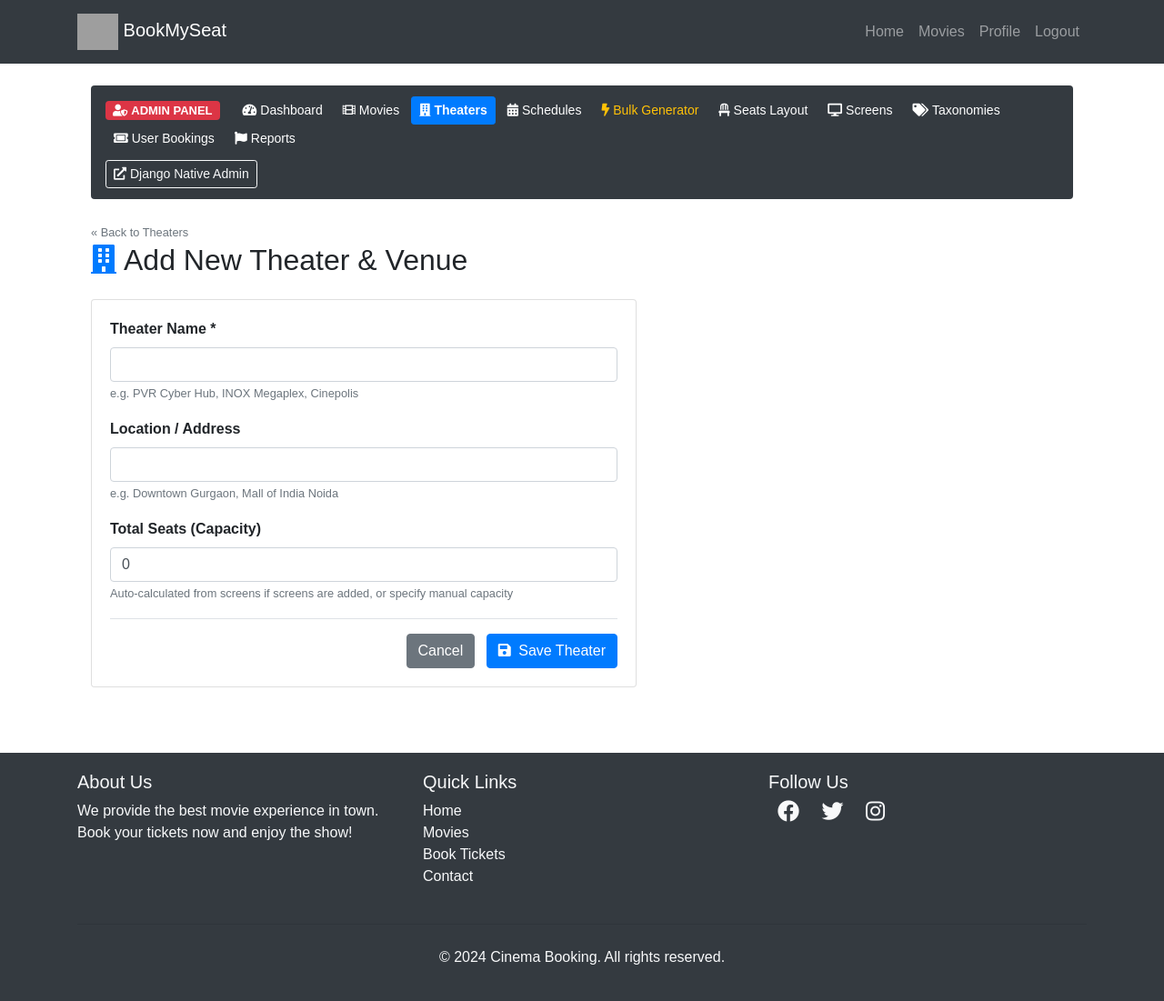
After one commit to sid551/BMS-Clone, a Django app: page /movies/manage/theaters/add/ in a window 1280 px wide. The commit adds this page. Shown: the whole page at 91% size. Run offline with Django 5.2, Linux system fonts and the light colour scheme; a user stored in the database is signed in; some libraries are stand-ins or nearby versions; grey boxes are pictures that could not be loaded.

Commit message:
New Changes

```diff
--- a/movies/models.py
+++ b/movies/models.py
@@ -198,13 +198,15 @@ class Screen(models.Model):
     def total_seats(self):
         return self.total_rows * self.seats_per_row
 
-    def generate_seats(self):
+    def generate_seats(self, force_resync=False):
         """Auto-generate seat layout grid for this screen if not present."""
         import string
         rows = list(string.ascii_uppercase[:min(self.total_rows, 26)])
 
         if self.seats.exists():
-            # Re-sync tiers if seats already exist
+            if not force_resync:
+                return
+            # Re-sync tiers if forced
             for row_idx, row_name in enumerate(rows):
                 if row_idx < max(1, int(len(rows) * 0.40)):
                     stype, mult = 'regular', 1.00
--- a/movies/urls.py
+++ b/movies/urls.py
@@ -22,6 +22,10 @@ urlpatterns = [
     path('manage/movies/add/', views.admin_movie_form, name='admin_movie_add'),
     path('manage/movies/<int:movie_id>/edit/', views.admin_movie_form, name='admin_movie_edit'),
     path('manage/movies/<int:movie_id>/delete/', views.admin_movie_delete, name='admin_movie_delete'),
+    path('manage/theaters/', views.admin_manage_theaters, name='admin_manage_theaters'),
+    path('manage/theaters/add/', views.admin_theater_form, name='admin_theater_add'),
+    path('manage/theaters/<int:theater_id>/edit/', views.admin_theater_form, name='admin_theater_edit'),
+    path('manage/theaters/<int:theater_id>/delete/', views.admin_theater_delete, name='admin_theater_delete'),
     path('manage/schedules/', views.admin_manage_schedules, name='admin_manage_schedules'),
     path('manage/schedules/add/', views.admin_schedule_form, name='admin_schedule_add'),
     path('manage/schedules/<int:schedule_id>/edit/', views.admin_schedule_form, name='admin_schedule_edit'),
--- a/movies/views.py
+++ b/movies/views.py
@@ -28,18 +28,16 @@ def is_staff_user(user):
 
 def movie_list(request):
     search_query = request.GET.get('search')
+    movies = Movie.objects.prefetch_related('genres', 'languages')
     if search_query:
-        movies = Movie.objects.filter(title__icontains=search_query)
-    else:
-        movies = Movie.objects.all()
+        movies = movies.filter(title__icontains=search_query)
     return render(request, 'movies/movie_list.html', {'movies': movies})
 
 
 def theater_list(request, movie_id):
     movie = get_object_or_404(Movie, id=movie_id)
-    # Support both legacy Theater FK and new ShowSchedule
-    schedules = ShowSchedule.objects.filter(movie=movie).select_related('theater')
-    theaters = Theater.objects.filter(movie=movie)
+    schedules = ShowSchedule.objects.filter(movie=movie).select_related('theater', 'screen')
+    theaters = Theater.objects.filter(schedules__movie=movie).distinct().prefetch_related('screens')
     return render(request, 'movies/theater_list.html', {
         'movie': movie,
         'theaters': theaters,
@@ -603,7 +601,7 @@ def admin_dashboard(request):
 @user_passes_test(is_staff_user, login_url='/login/')
 def admin_manage_movies(request):
     search = request.GET.get('search', '').strip()
-    movies = Movie.objects.all()
+    movies = Movie.objects.prefetch_related('genres', 'languages').all()
     if search:
         movies = movies.filter(title__icontains=search)
     return render(request, 'movies/custom_admin/manage_movies.html', {
@@ -646,8 +644,61 @@ def admin_movie_delete(request, movie_id):
 
 
 @user_passes_test(is_staff_user, login_url='/login/')
+def admin_manage_theaters(request):
+    search = request.GET.get('search', '').strip()
+    theaters = (
+        Theater.objects
+        .annotate(
+            screens_count=Count('screens', distinct=True),
+            schedules_count=Count('schedules', distinct=True),
+        )
+        .order_by('name')
+    )
+    if search:
+        theaters = theaters.filter(Q(name__icontains=search) | Q(location__icontains=search))
+
+    return render(request, 'movies/custom_admin/manage_theaters.html', {
+        'theaters': theaters,
+        'search': search,
+    })
+
+
+@user_passes_test(is_staff_user, login_url='/login/')
+def admin_theater_form(request, theater_id=None):
+    theater = get_object_or_404(Theater, id=theater_id) if theater_id else None
+    if request.method == 'POST':
+        form = TheaterForm(request.POST, instance=theater)
+        if form.is_valid():
+            saved_theater = form.save()
+            messages.success(request, f'Theater "{saved_theater.name}" saved successfully.')
+            return redirect('admin_manage_theaters')
+    else:
+        form = TheaterForm(instance=theater)
+
+    return render(request, 'movies/custom_admin/theater_form.html', {
+        'form': form,
+        'theater': theater,
+    })
+
+
+@user_passes_test(is_staff_user, login_url='/login/')
+def admin_theater_delete(request, theater_id):
+    theater = get_object_or_404(Theater, id=theater_id)
+    if request.method == 'POST':
+        name = theater.name
+        theater.delete()
+        messages.success(request, f'Theater "{name}" and connected screens/schedules deleted.')
+        return redirect('admin_manage_theaters')
+    return render(request, 'movies/custom_admin/confirm_delete.html', {
+        'object': theater,
+        'type': 'Theater',
+        'cancel_url': 'admin_manage_theaters'
+    })
+
+
+@user_passes_test(is_staff_user, login_url='/login/')
 def admin_manage_schedules(request):
-    schedules = ShowSchedule.objects.select_related('movie', 'theater').order_by('-show_time')
+    schedules = ShowSchedule.objects.select_related('movie', 'theater', 'screen').order_by('-show_time')
     return render(request, 'movies/custom_admin/manage_schedules.html', {
         'schedules': schedules,
     })
@@ -784,24 +835,35 @@ def admin_manage_taxonomies(request):
 
 @user_passes_test(is_staff_user, login_url='/login/')
 def admin_manage_screens(request):
-    screens = Screen.objects.select_related('theater').prefetch_related('seats').all()
+    theater_id = request.GET.get('theater_id')
+    screens = Screen.objects.select_related('theater').annotate(seat_count=Count('seats', distinct=True)).order_by('theater__name', 'name')
+    selected_theater = None
+    if theater_id:
+        selected_theater = get_object_or_404(Theater, id=theater_id)
+        screens = screens.filter(theater=selected_theater)
+
     return render(request, 'movies/custom_admin/manage_screens.html', {
         'screens': screens,
+        'selected_theater': selected_theater,
+        'theaters': Theater.objects.order_by('name'),
     })
 
 
 @user_passes_test(is_staff_user, login_url='/login/')
 def admin_screen_form(request, screen_id=None):
     screen = get_object_or_404(Screen, id=screen_id) if screen_id else None
+    theater_id = request.GET.get('theater_id')
+
     if request.method == 'POST':
         form = ScreenForm(request.POST, instance=screen)
         if form.is_valid():
             saved_screen = form.save()
             saved_screen.generate_seats()
             messages.success(request, f'Screen "{saved_screen.name}" saved and seat grid generated ({saved_screen.total_seats} seats).')
-            return redirect('admin_manage_screens')
+            return redirect(f"{reverse('admin_manage_screens')}?theater_id={saved_screen.theater.id}")
     else:
-        form = ScreenForm(instance=screen)
+        initial = {'theater': theater_id} if (theater_id and not screen) else {}
+        form = ScreenForm(instance=screen, initial=initial)
 
     return render(request, 'movies/custom_admin/screen_form.html', {
         'form': form,
--- a/templates/movies/custom_admin/_admin_nav.html
+++ b/templates/movies/custom_admin/_admin_nav.html
@@ -12,6 +12,10 @@
 
         <a href="{% url 'admin_manage_movies' %}" class="btn btn-sm text-white mr-1 {% if 'movie' in request.resolver_match.url_name %}btn-primary font-weight-bold{% endif %}">
           <i class="fas fa-film mr-1"></i>Movies
+        </a>
+
+        <a href="{% url 'admin_manage_theaters' %}" class="btn btn-sm text-white mr-1 {% if 'theater' in request.resolver_match.url_name %}btn-primary font-weight-bold{% endif %}">
+          <i class="fas fa-building mr-1"></i>Theaters
         </a>
 
         <a href="{% url 'admin_manage_schedules' %}" class="btn btn-sm text-white mr-1 {% if 'schedule' in request.resolver_match.url_name %}btn-primary font-weight-bold{% endif %}">
--- /dev/null
+++ b/templates/movies/custom_admin/theater_form.html
@@ -0,0 +1,40 @@
+{% extends "users/basic.html" %}
+
+{% block title %}{% if theater %}Edit Theater{% else %}Add Theater{% endif %} - Admin{% endblock %}
+
+{% block content %}
+<div class="container py-4">
+  {% include 'movies/custom_admin/_admin_nav.html' %}
+
+  <a href="{% url 'admin_manage_theaters' %}" class="text-muted small">&laquo; Back to Theaters</a>
+  <h2 class="mb-4"><i class="fas fa-building text-primary mr-2"></i>{% if theater %}Edit Theater: {{ theater.name }}{% else %}Add New Theater & Venue{% endif %}</h2>
+
+  <div class="card shadow-sm" style="max-width: 600px;">
+    <div class="card-body">
+      <form method="post">
+        {% csrf_token %}
+        <div class="form-group">
+          <label class="font-weight-bold">Theater Name *</label>
+          {{ form.name }}
+          <small class="text-muted">e.g. PVR Cyber Hub, INOX Megaplex, Cinepolis</small>
+        </div>
+        <div class="form-group">
+          <label class="font-weight-bold">Location / Address</label>
+          {{ form.location }}
+          <small class="text-muted">e.g. Downtown Gurgaon, Mall of India Noida</small>
+        </div>
+        <div class="form-group">
+          <label class="font-weight-bold">Total Seats (Capacity)</label>
+          {{ form.total_seats }}
+          <small class="text-muted">Auto-calculated from screens if screens are added, or specify manual capacity</small>
+        </div>
+
+        <div class="border-top pt-3 text-right">
+          <a href="{% url 'admin_manage_theaters' %}" class="btn btn-secondary mr-2">Cancel</a>
+          <button type="submit" class="btn btn-primary"><i class="fas fa-save mr-1"></i> Save Theater</button>
+        </div>
+      </form>
+    </div>
+  </div>
+</div>
+{% endblock %}
```
Also changed, not shown: movies/tests.py (+34 -0 lines), templates/movies/custom_admin/dashboard.html (+12 -5 lines), templates/movies/custom_admin/manage_screens.html (+21 -2 lines), templates/movies/custom_admin/manage_theaters.html (added, +97 -0 lines).
